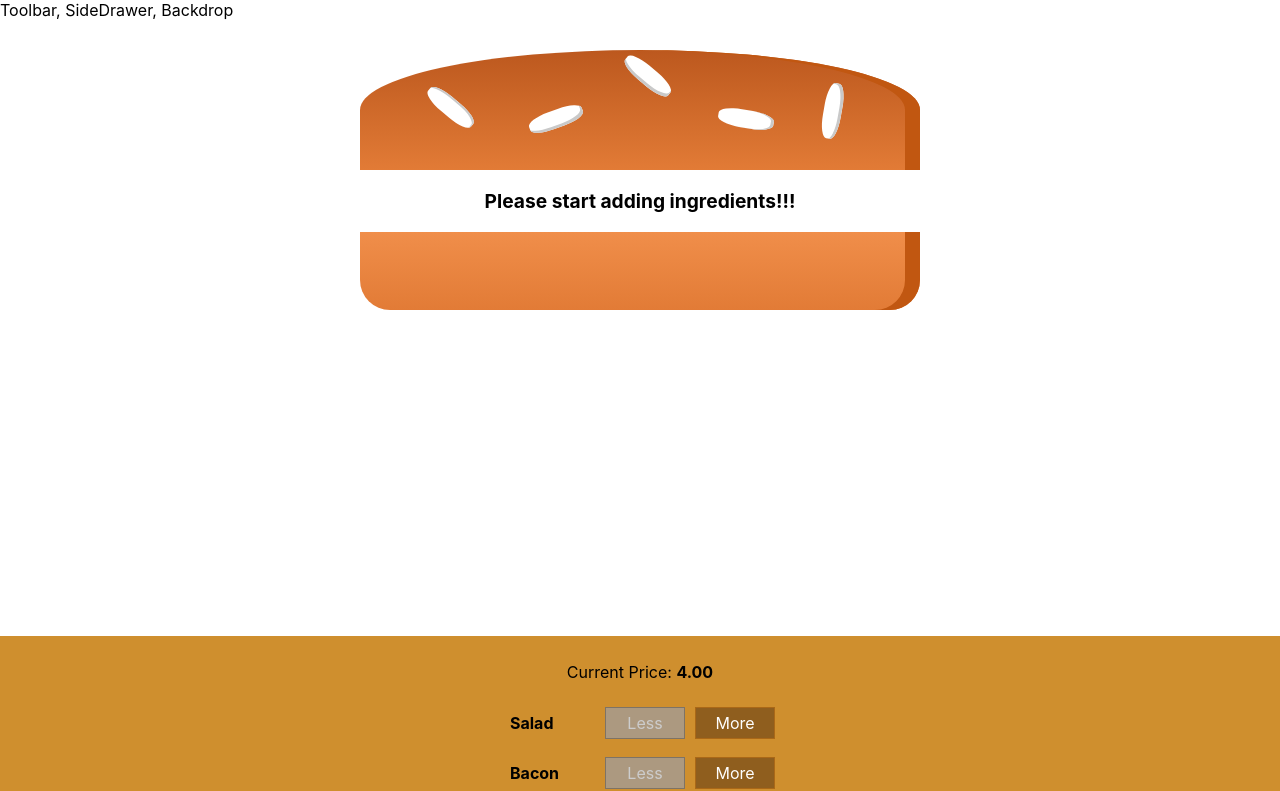
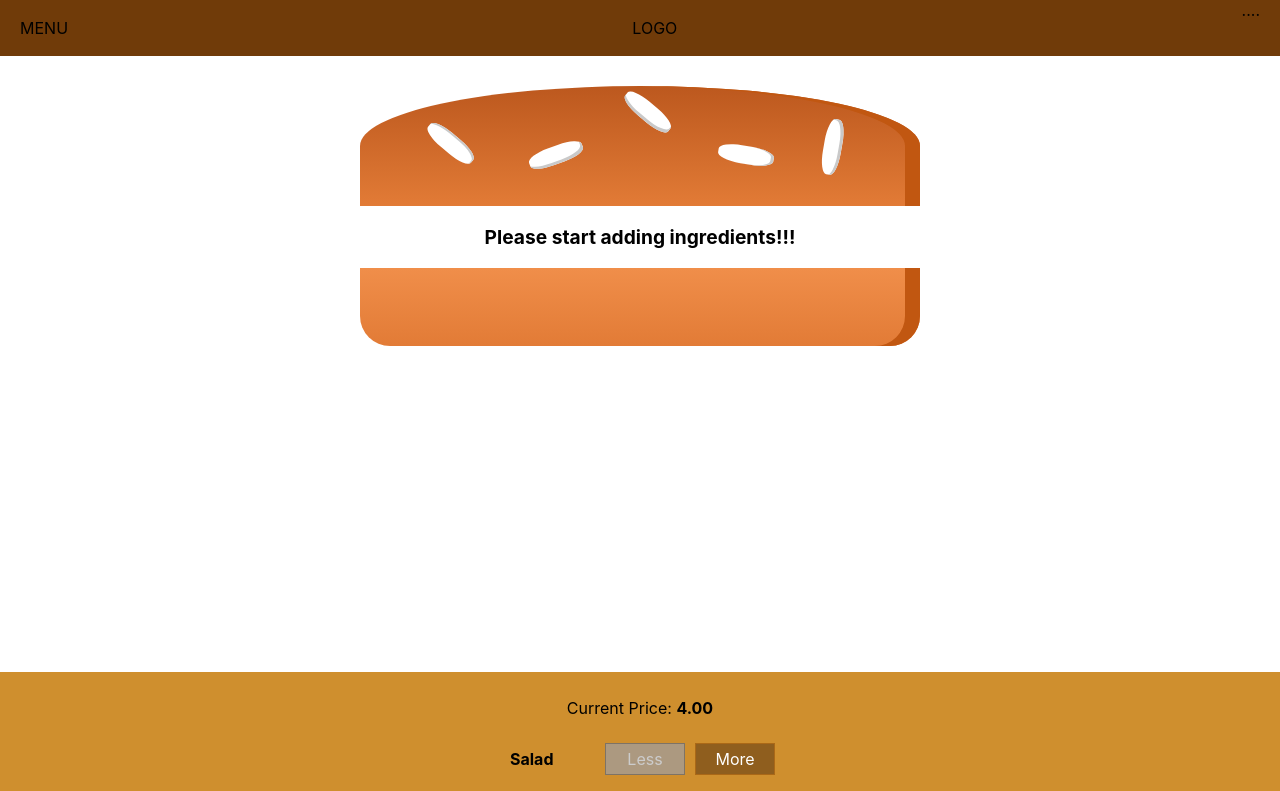
Before and after one commit to BuiKiem/burger-builder, a React (Create React App) app: page / in a window 1280 px wide. Shown: the top 791 px of the page. Built offline with nearby package versions, Linux system fonts and the light colour scheme.

Commit message:
Add Toolbar Component.

```diff
--- a/src/components/Layout/Layout.module.css
+++ b/src/components/Layout/Layout.module.css
@@ -1,3 +1,3 @@
 .Content {
-    margin-top: 16px;
+    margin-top: 72px;
 }
--- a/src/components/Layout/index.js
+++ b/src/components/Layout/index.js
@@ -1,10 +1,13 @@
 import React from "react";
-import Aux from '../../hoc/Aux';
+
+import Aux from "../../hoc/Aux";
+import Toolbar from "../Navigation/Toolbar";
+
 import classes from "./Layout.module.css";
 
 const layout = (props) => (
     <Aux>
-        <div>Toolbar, SideDrawer, Backdrop</div>
+        <Toolbar />
         <main className={classes.Content}>
             {props.children}
         </main>
--- /dev/null
+++ b/src/components/Navigation/Toolbar/Toolbar.module.css
@@ -0,0 +1,19 @@
+.Toolbar {
+    height: 56px;
+    width: 100%;
+    position: fixed;
+    top: 0;
+    left: 0;
+    background-color: #703B09;
+    display: flex;
+    justify-content: space-between;
+    align-items: center;
+    padding: 0 20px;
+    box-sizing: border-box;
+    z-index: 90;
+}
+
+.Toolbar nav {
+    height: 100%;
+
+}
--- /dev/null
+++ b/src/components/Navigation/Toolbar/index.js
@@ -0,0 +1,15 @@
+import React from "react";
+
+import classes from "./Toolbar.module.css";
+
+const toolbar = (props) => (
+    <header className={classes.Toolbar}>
+        <div>MENU</div>
+        <div>LOGO</div>
+        <nav>
+            ....
+        </nav>
+    </header>
+);
+
+export default toolbar;
```
